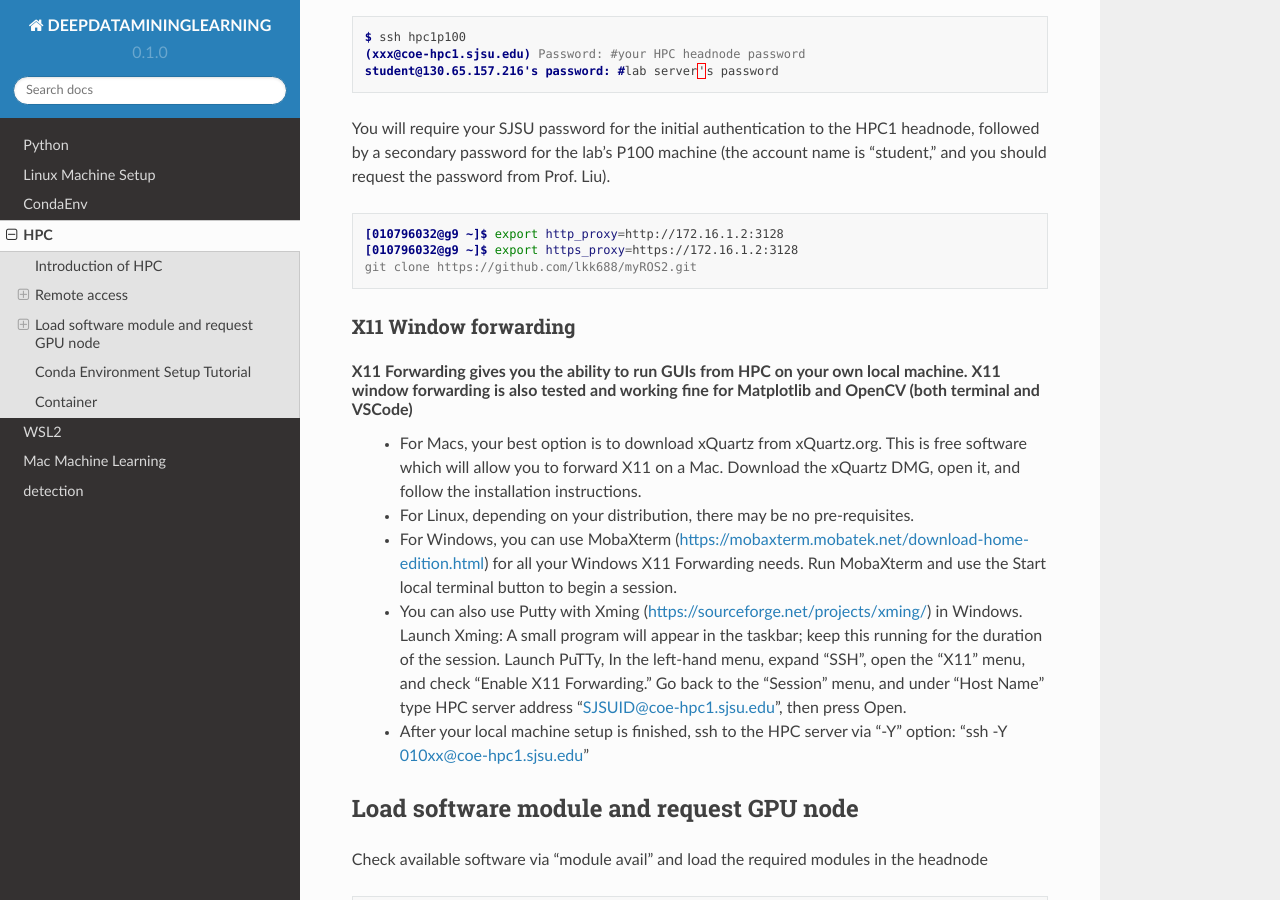
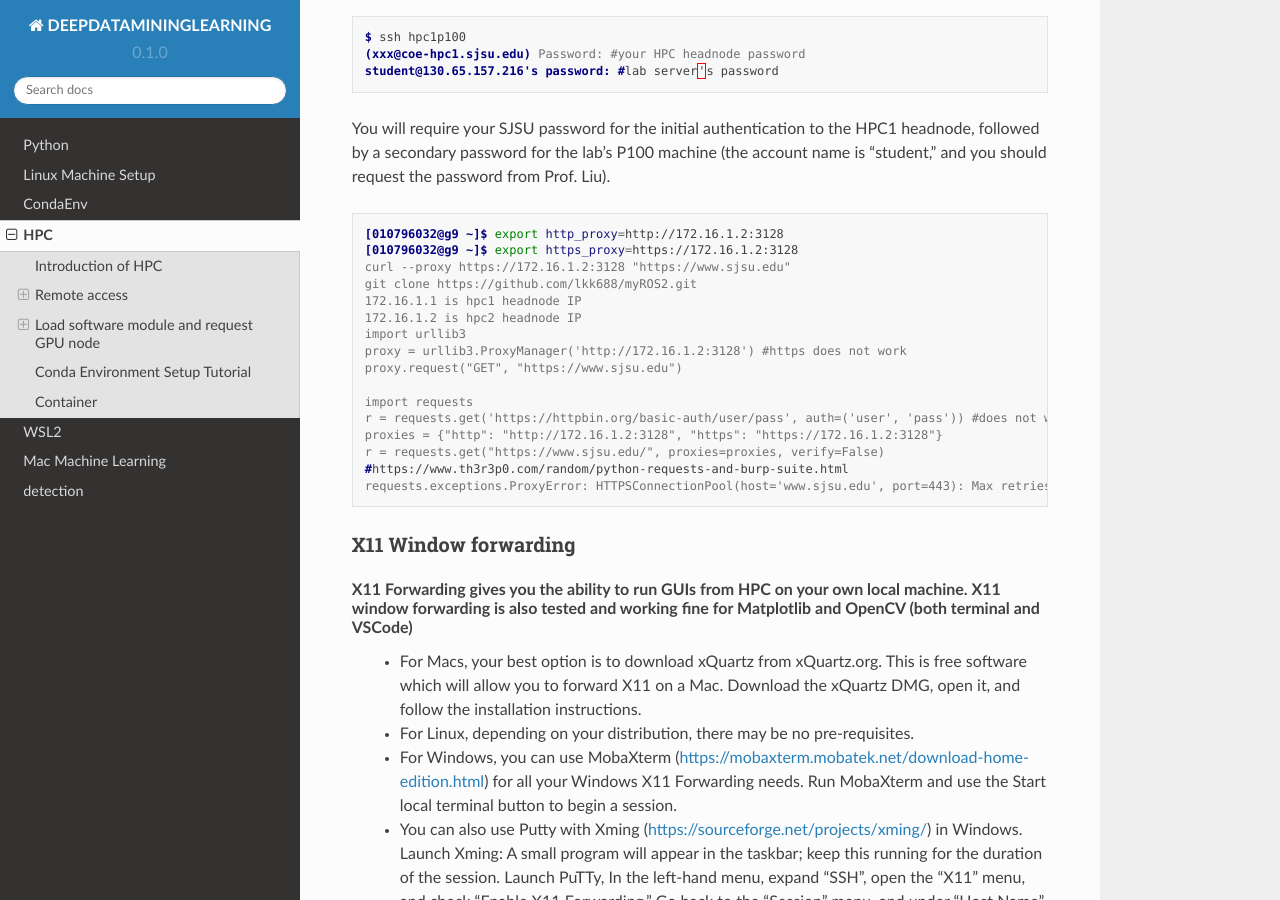
Before and after one commit to lkk688/DeepDataMiningLearning, a Sphinx documentation site: the page built from docs/source/HPC2.rst, in a window 1280 px wide and 900 px high, scrolled down 2785 px. Built offline with Sphinx 7.4.7 and the Read the Docs theme 2.0.0, drawn with Linux system fonts in a browser that asks for light colours.

Commit message:
update HPC2

```diff
--- a/docs/source/HPC2.rst
+++ b/docs/source/HPC2.rst
@@ -100,7 +100,22 @@ You will require your SJSU password for the initial authentication to the HPC1 h
 
    [010796032@g9 ~]$ export http_proxy=http://172.16.1.2:3128
    [010796032@g9 ~]$ export https_proxy=https://172.16.1.2:3128
+   curl --proxy https://172.16.1.2:3128 "https://www.sjsu.edu"
    git clone https://github.com/lkk688/myROS2.git
+   172.16.1.1 is hpc1 headnode IP
+   172.16.1.2 is hpc2 headnode IP
+   import urllib3
+   proxy = urllib3.ProxyManager('http://172.16.1.2:3128') #https does not work
+   proxy.request("GET", "https://www.sjsu.edu")
+
+   import requests
+   r = requests.get('https://httpbin.org/basic-auth/user/pass', auth=('user', 'pass')) #does not work
+   proxies = {"http": "http://172.16.1.2:3128", "https": "https://172.16.1.2:3128"}
+   r = requests.get("https://www.sjsu.edu/", proxies=proxies, verify=False)
+   #https://www.th3r3p0.com/random/python-requests-and-burp-suite.html
+   requests.exceptions.ProxyError: HTTPSConnectionPool(host='www.sjsu.edu', port=443): Max retries exceeded with url: / (Caused by ProxyError('Your proxy appears to only use HTTP and not HTTPS, try changing your proxy URL to be HTTP. See: https://urllib3.readthedocs.io/en/1.26.x/advanced-usage.html#https-proxy-error-http-proxy', SSLError(SSLError(1, '[SSL: WRONG_VERSION_NUMBER] wrong version number (_ssl.c:1007)'))))
+
+
 
 
 X11 Window forwarding
```
